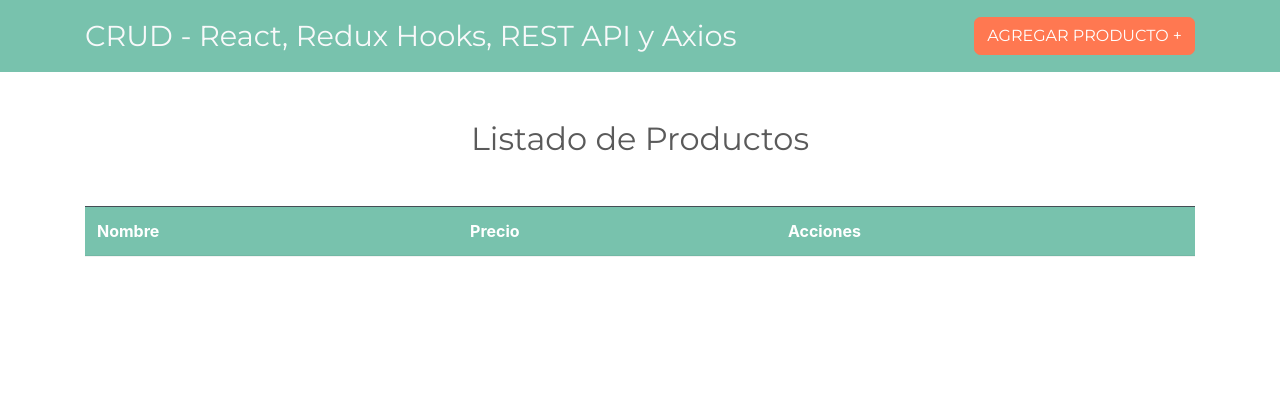
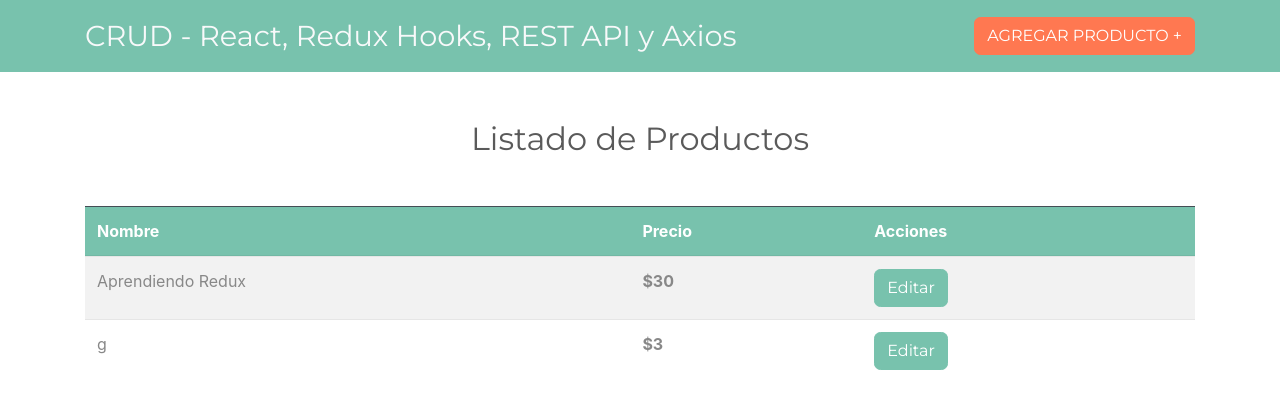
Before and after one commit to genarogg/sale-of-books-CRUD, a React (Create React App) app: page / in a window 1280 px wide. Shown: the top 408 px of the page. Built offline with nearby package versions, Linux system fonts and the light colour scheme; data requests are answered from the project's data file.

Commit message:
Mostrando los Productos en pantalla

```diff
--- /dev/null
+++ b/src/componentes/Producto.js
@@ -0,0 +1,21 @@
+import React from "react";
+import { Link } from "react-router-dom"
+
+const Producto = ({producto}) => {
+    return(
+        <tr>
+            <td>{producto.nombre}</td>
+            <td><span className="font-weight-bold">${producto.precio}</span></td>
+            <td className="acciones">
+                <Link to={`/productos/editar/${producto.id}`}
+                        className="btn btn-primary mr-2"
+                >
+
+                Editar
+                </Link>
+            </td>
+        </tr>
+    )
+}
+
+export default Producto;
--- a/src/componentes/Productos.js
+++ b/src/componentes/Productos.js
@@ -1,4 +1,5 @@
 import React, { useEffect } from "react";
+import Producto from "./Producto"
 
 /* Redux */
 import { useDispatch, useSelector } from "react-redux";
@@ -16,11 +17,15 @@
 
   /* Acceder al state */
   const loading = useSelector(state => state.productos.loading);
-  const error = useSelector( state => state.productos.error)
+  const error = useSelector(state => state.productos.error);
+  const productos = useSelector ( state => state.productos.productos)
   return (
     <React.Fragment>
-      {error ? <div className="font-weight-bold alert alert-danger text-center">Hubo un error...</div>
-      :
+      {error ? (
+        <div className="font-weight-bold alert alert-danger text-center">
+          Hubo un error...
+        </div>
+      ) : (
         <React.Fragment>
           <h2 className="text-center my-5">Listado de Productos</h2>
           <table className="table table-striped">
@@ -31,11 +36,18 @@
                 <th scope="col">Acciones</th>
               </tr>
             </thead>
-        <tbody></tbody>
+            <tbody>
+              {productos.map(producto => (
+                <Producto
+                  key={producto.id}
+                  producto={producto}
+                />
+              ))}
+            </tbody>
           </table>
           {loading ? "Cargando..." : null}
         </React.Fragment>
-      }
+      )}
     </React.Fragment>
   );
 };
```
Lines whose indentation alone changed are shown as unchanged.
